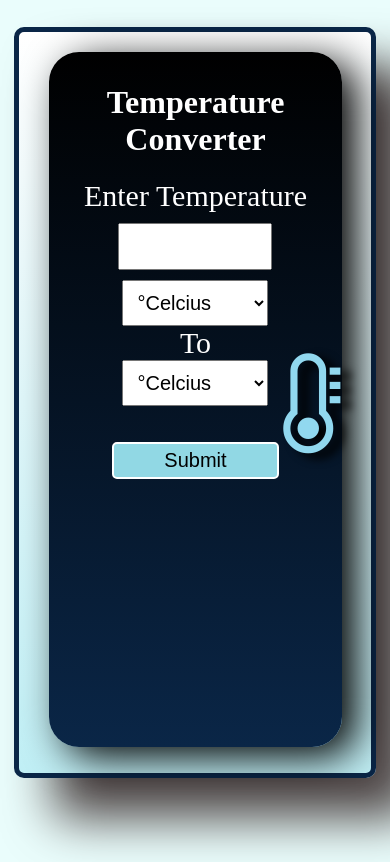
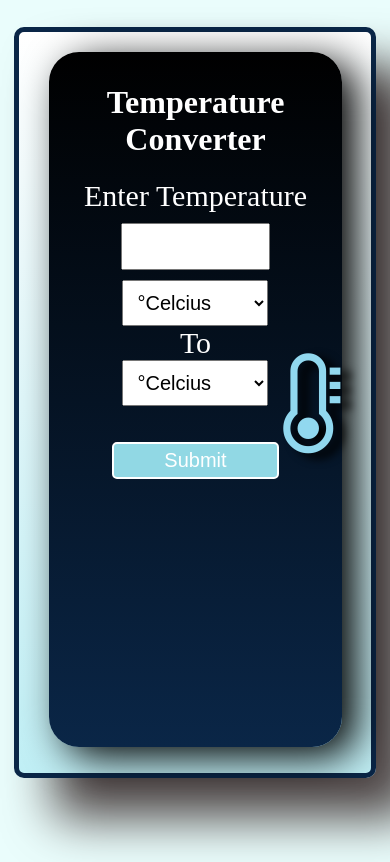
Before and after one commit to Shahid0301/TemperatureConverter, a plain HTML site: page index.htm in a window 390 px wide. Drawn offline with Linux system fonts and the light colour scheme.

Commit message:
Update therm.css

```diff
--- a/therm.css
+++ b/therm.css
@@ -29,6 +29,7 @@ body{
     border: 2px white solid;
     border-radius: 5px;
     padding: 5px 50px;
+    color: white;
 }
 #result{
     font-size: larger;
@@ -42,7 +43,7 @@ text-align: center;
 input{
     margin: 10px;
     text-align: center;
-    width: 90px;
+    width: 85px;
 }
 .therm{
     /* background-color: #0A2647; */
@@ -86,7 +87,7 @@ input{
     }
     input{
         padding: 10px 0;
-        width: 150px;
+        width: 145px;
         font-size: 20px;
         text-align: center;
     }
```
